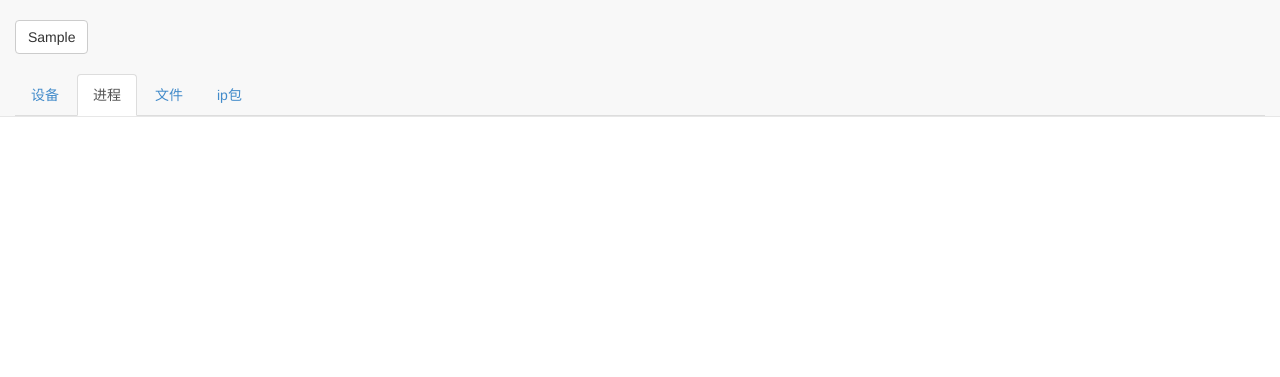
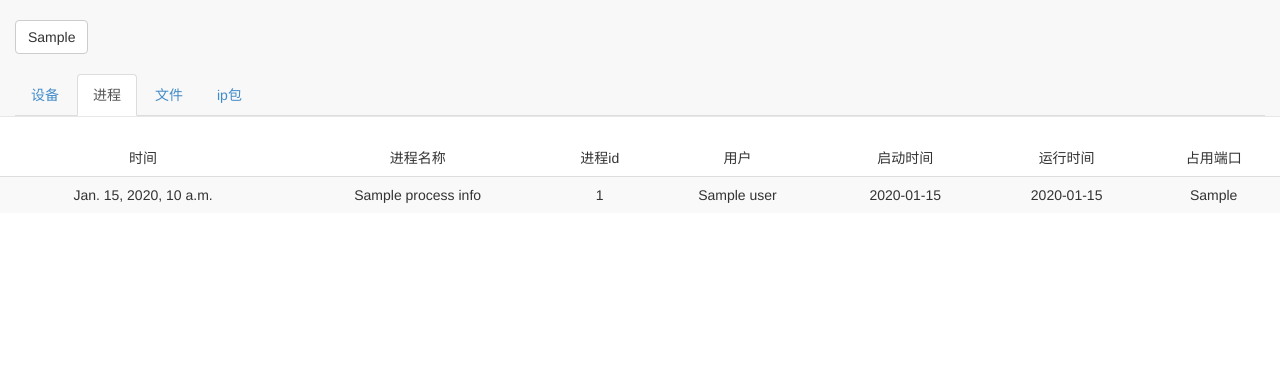
Before and after one commit to lanixzcj/monitor, a Django app: template templates/data_process/host.html in a window 1280 px wide, after a click on "进程". Shown: the top 377 px of the page. Run offline with Django 3.2, Linux system fonts and the light colour scheme; the template is opened without the code that fills it: most values are stand-ins (such as "Sample title", 1, 10 or a date in 2020); some libraries are stand-ins or nearby versions.

Commit message:
完善界面 监控界面记录时间范围与tab标签；进程文件与ip包

```diff
--- a/templates/base.html
+++ b/templates/base.html
@@ -58,7 +58,7 @@
                 <ul class="nav navbar-nav pull-right">
                 <li>
                     <p class="navbar-btn">
-                         <a href="/admin" class="btn btn-default">登陆</a>
+                         <a href="/admin" class="btn btn-default">登录</a>
                     </p>
                 </li>
                 </ul>
--- a/templates/data_process/homepage.html
+++ b/templates/data_process/homepage.html
@@ -158,7 +158,7 @@ $(document).ready(function () {
     </tbody>
 </table>
 
-<div id="docDrawer" class="drawer drawer-right dw-xs-10 dw-sm-8 dw-md-6 fold in" aria-labelledby="docDrawer">
+<div id="docDrawer" class="drawer drawer-right dw-xs-10 dw-sm-9 dw-md-8 fold in" aria-labelledby="docDrawer">
     <div class="drawer-heading">
         <button type="button" class="close" data-dismiss="drawer"><span aria-hidden="true">&times;</span><span
                 class="sr-only">Close</span></button>
@@ -181,7 +181,7 @@ $(document).ready(function () {
             </div>
             <div class="modal-body">
                 <iframe id="safeStrategyIframe"
-                src="" frameborder="0" scrolling="no" width="100%" height=""></iframe>
+                src="" frameborder="0" scrolling="no" width="100%" height="100%"></iframe>
             </div>
             <!--<div class="modal-footer">-->
                 <!--<button type="button" class="btn btn-primary">Save changes</button>-->
--- a/templates/data_process/host.html
+++ b/templates/data_process/host.html
@@ -2,46 +2,79 @@
 {% load staticfiles %}
 {% block files %}
 <script type="text/javascript">
+(function($) {
+    $.extend({
+        urlGet:function(){
+            var aQuery = window.location.href.split("?");//取得Get参数
+            var aGET = new Array();
+            if(aQuery.length > 1) {
+                var aBuf = aQuery[1].split("&");
+                for(var i=0, iLoop = aBuf.length; i<iLoop; i++) {
+                    var aTmp = aBuf[i].split("=");//分离key与Value
+                    aGET[aTmp[0]] = aTmp[1];
+                }
+            }
+            return aGET;
+        },
+    });
+})(jQuery);
 $(document).ready(function () {
-    $('#ex1').slider({
-        formatter: function(value) {
+    var GET = $.urlGet();
+    var tab_index = GET['tab'];
 
-        }
+    if (tab_index == "" || tab_index == undefined || tab_index == null) {
+        tab_index = 0
+    }
+    var activeTab = $("#tabs").find("li:eq(" + tab_index + ") a").tab("show");
+
+    $("input[name='r']").change(function(){
+        var activeTab = $("#tabs").find("li.active");
+        var activeTabIndex = activeTab.index();
+        console.log(activeTabIndex);
+        $('input[name="tab"]').val(activeTabIndex)
+        $("#monitor_form").submit();
     });
-
 })
 
 
 </script>
 <style type="text/css">
-#ex1Slider .slider-selection {
-	background: #BABABA;
-}
 
 body {
     padding-top: 140px;
 }
 
+.table th, .table td {
+    text-align: center;
+    vertical-align: middle!important;
+}
 
 </style>
 {% endblock %}
 {% block main_content %}
 <nav class="navbar navbar-default navbar-fixed-top" role="navigation">
     <div class="container-fluid">
-        <form action="" role="form" name="monitor_form" style="padding: 20px 0 20px 0">
+        <form action="" role="form" name="monitor_form" id="monitor_form" style="padding: 20px 0 20px 0">
             <input type="hidden" name="h" value="{{ host }}">
+            <input type="hidden" name="tab" value="">
             <div class="btn-group" id="color" data-toggle="buttons">
                 {% for time_value, time in time_range %}
-                <label class="btn btn-default">
-                    <input type="radio" OnChange="monitor_form.submit();" name="r" class="toggle"
+                <label class="btn btn-default
+                {% if request.GET.r == time_value %}
+                 active
+                {% elif not request.GET.r and time_value == 'hour' %}
+                 active
+                {% endif %}
+                ">
+                    <input type="radio" name="r" class="toggle"
                            value="{{ time_value }}">
                     {{ time.1 }}
                 </label>
                 {% endfor %}
             </div>
         </form>
-        <ul class="nav nav-tabs">
-            <li class="active"><a href="#device" aria-controls="device" role="tab"
+        <ul class="nav nav-tabs" id="tabs">
+            <li><a href="#device" aria-controls="device" role="tab"
                                   data-toggle="tab">设备</a></li>
             <li><a href="#process" aria-controls="process" role="tab" data-toggle="tab">进程</a></li>
             <li><a href="#file" aria-controls="file" role="tab" data-toggle="tab">文件</a></li>
@@ -52,7 +85,7 @@ body {
 </nav>
 
 <div class="tab-content">
-    <div role="tabpanel" class="tab-pane active" id="device">
+    <div role="tabpanel" class="tab-pane" id="device">
         <ul class="list-group">
             <li class="list-group-item-heading"><strong>网络监控</strong></li>
             <li class="list-group-item text-center">
@@ -84,9 +117,82 @@ body {
 
         </ul>
     </div>
-    <div role="tabpanel" class="tab-pane" id="process"></div>
-    <div role="tabpanel" class="tab-pane" id="file"></div>
-    <div role="tabpanel" class="tab-pane" id="ippackets"></div>
+    <div role="tabpanel" class="tab-pane" id="process">
+        <table class="table table-striped">
+            <thead>
+                 <tr>
+                     <td>时间</td>
+                     <td>进程名称</td>
+                     <td>进程id</td>
+                     <td>用户</td>
+                     <td>启动时间</td>
+                     <td>运行时间</td>
+                     <td>占用端口</td>
+                 </tr>
+             </thead>
+             <tbody>
+             {% for process_info in process %}
+             <tr>
+                 <td>{{ process_info.time }}</td>
+                 <td>{{ process_info.process_name }}</td>
+                 <td>{{ process_info.process_id }}</td>
+                 <td>{{ process_info.user }}</td>
+                 <td>{{ process_info.boottime }}</td>
+                 <td>{{ process_info.runtime }}</td>
+                 <td>{{ process_info.used_ports }}</td>
+             </tr>
+             {% endfor %}
+             </tbody>
+         </table>
+    </div>
+    <div role="tabpanel" class="tab-pane" id="file">
+        <table class="table table-striped">
+            <thead>
+                 <tr>
+                     <td>时间</td>
+                     <td>文件名</td>
+                     <td>用户</td>
+                     <td>操作类型</td>
+                     <td>修改大小(KB)</td>
+                 </tr>
+             </thead>
+             <tbody>
+             {% for file in files %}
+             <tr>
+                 <td>{{ file.time }}</td>
+                 <td>{{ file.file_name }}</td>
+                 <td>{{ file.user }}</td>
+                 <td>{{ file.operate_type }}</td>
+                 <td>{{ file.modify_size }}</td>
+             </tr>
+             {% endfor %}
+             </tbody>
+         </table>
+    </div>
+    <div role="tabpanel" class="tab-pane" id="ippackets">
+        <table class="table table-striped">
+            <thead>
+                 <tr>
+                     <td>时间</td>
+                     <td>应用名称</td>
+                     <td>发送端口</td>
+                     <td>接收ip</td>
+                     <td>接收端口</td>
+                 </tr>
+             </thead>
+             <tbody>
+             {% for ip_packet in ip_packets %}
+             <tr>
+                 <td>{{ ip_packet.time }}</td>
+                 <td>{{ ip_packet.app_name }}</td>
+                 <td>{{ ip_packet.send_port }}</td>
+                 <td>{{ ip_packet.recv_ip }}</td>
+                 <td>{{ ip_packet.recv_port }}</td>
+             </tr>
+             {% endfor %}
+             </tbody>
+         </table>
+    </div>
 </div>
 
 {% endblock %}
```
Also changed, not shown: data_process/admin.py (+6 -1 lines), data_process/models.py (+38 -0 lines), data_process/views.py (+55 -3 lines), templates/data_process/safe_strategy.html (+4 -3 lines).
